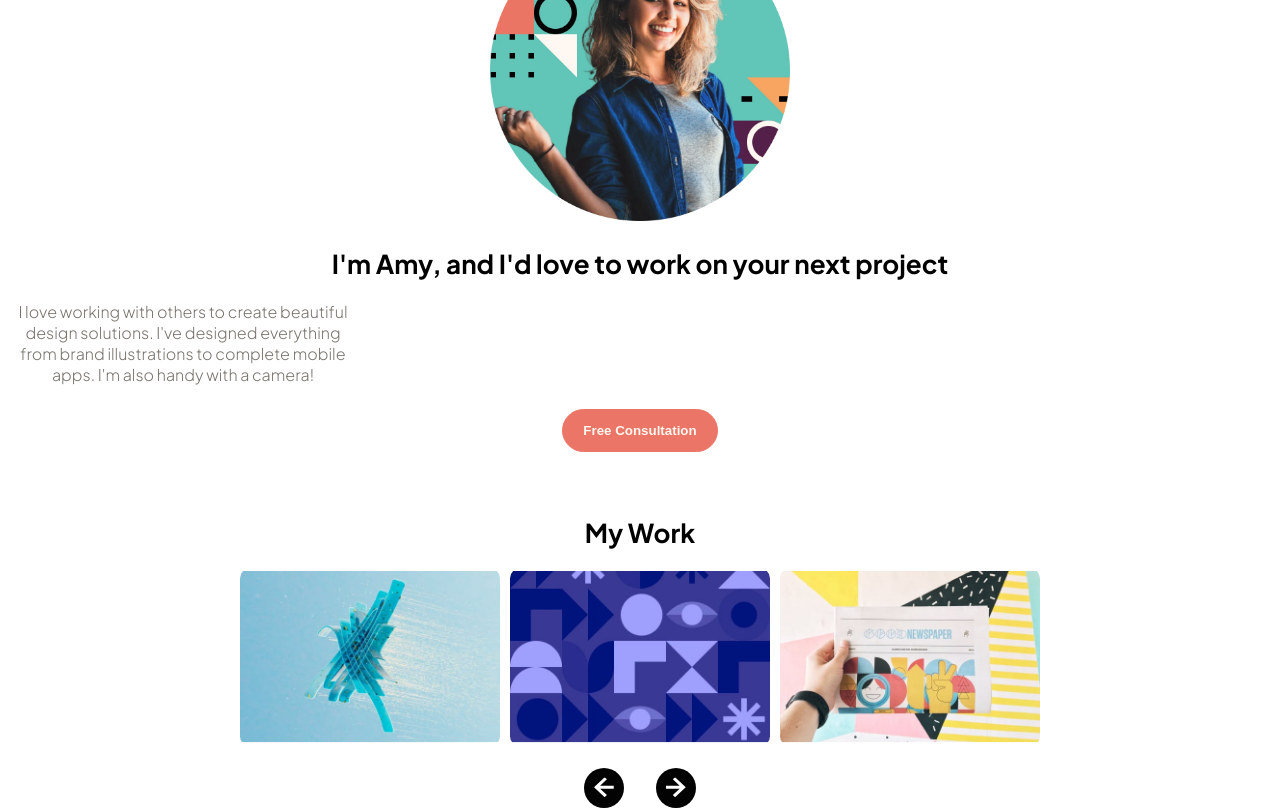
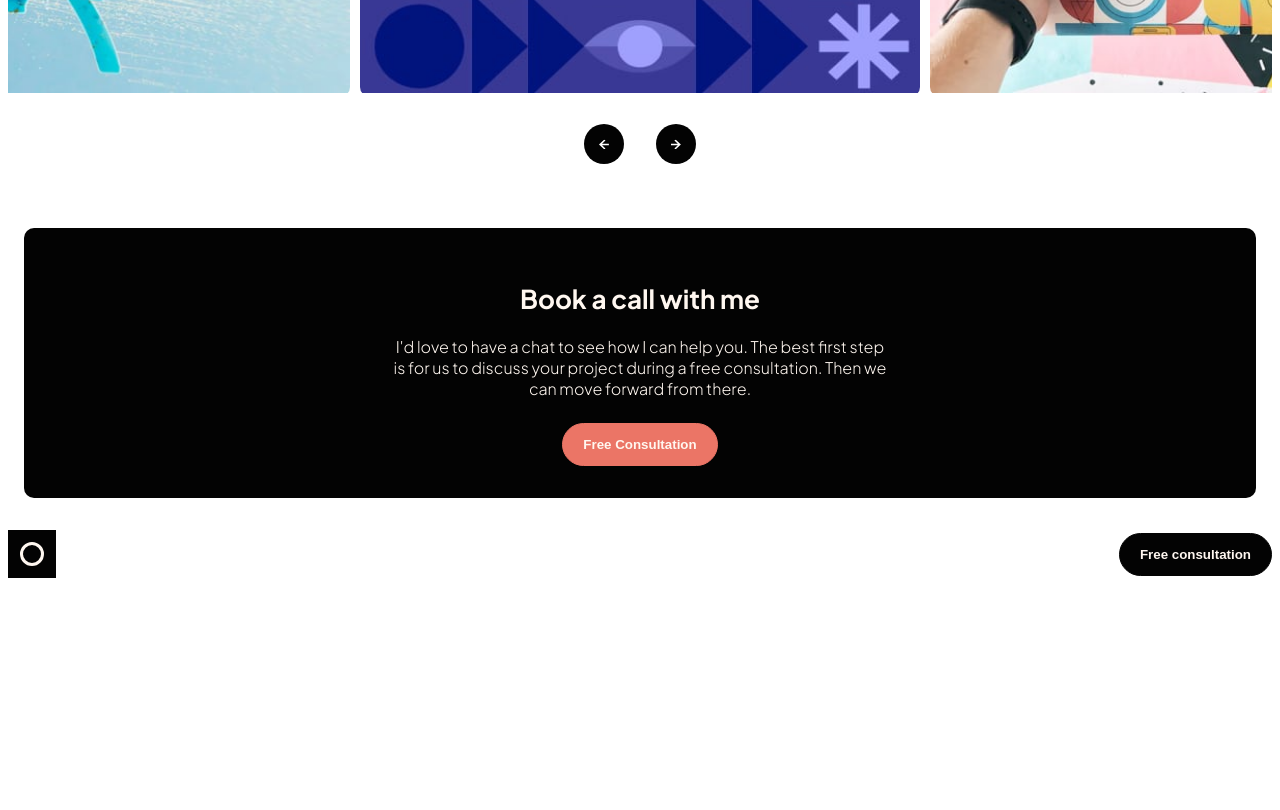
Before and after one commit to Lfrancos/fm-sp-portafolio, a Next.js app: page / in a window 1280 px wide. Shown: the part 1780-2590 px from the top of the page. After the commit the page ends 2366 px from the top, so only its background shows below. Built offline with nearby package versions, Linux system fonts and the light colour scheme.

Commit message:
added hover for buttons and fixed grid and about styles for tablet

```diff
--- a/src/components/ui/Button.module.scss
+++ b/src/components/ui/Button.module.scss
@@ -1,3 +1,6 @@
+@use '../../styles/variables.module.scss' as *;
+@use '../../styles/mixins.module.scss' as *;
+
 
 .button {
      padding: 13px 20px;
@@ -5,14 +8,23 @@
      font-size: 14;
      font-weight: 700;
      border: 1px solid hsl(var(--color-white));
+     cursor: pointer;
 }
 .black {
      background-color: hsl(var(--color-black));
      color: hsl(var(--color-white));
      border: 1px solid hsl(var(--color-black));
+     &:hover {
+          background-color: hsl(var(--color-purple));
+          border: 1px solid hsl(var(--color-purple));
+     }
 }
 .red {
      background-color: hsl(var(--color-orange-red));
      color: hsl(var(--color-white));
      border: 1px solid hsl(var(--color-orange-red));
+     &:hover {
+          background-color: hsl(var(--color-orange));
+          border: 1px solid hsl(var(--color-orange));
+     }
 }
--- a/src/components/ui/Gallery.module.scss
+++ b/src/components/ui/Gallery.module.scss
@@ -1,3 +1,7 @@
+@use '../../styles/variables.module.scss' as *;
+@use '../../styles/mixins.module.scss' as *;
+
+
 
 .gallery {
     margin: 4rem auto;
@@ -6,8 +10,11 @@
         overflow: hidden;
         position: relative;
         width: 100%;
-        min-height: 173px;
+        min-height: 215px;
         margin-bottom: 1.5rem;
+        @include breakpoint($ipad) {
+            min-height: 360px;
+        }
     }
 }
 .arrows {
@@ -30,24 +37,27 @@
     position: absolute;
     top: 50%;
     left: 50%;
-    transform: translate(-50%, -45%)
+    transform: translate(-50%, -55%)
 }
+
+
 .images {
+    padding: 0;
     position: absolute;
     top: 50%;
     left: 50%;
     width: 800px;
-    margin-bottom: 2rem;
     display: flex;
     justify-content: center;
+    align-items: center;
     gap: 10px;
-    transform: translate(-50%, -50%)
+    transform: translate(-50%, -50%);
+    @include breakpoint($ipad) {
+        width: 1700px;
+    }
 
 }
 .image {
-    margin: 0 auto;
-    width: fit-content;
     overflow: hidden;
     border-radius: 10px;
-    // padding: 300px;
 }
--- a/src/components/ui/Gallery.tsx
+++ b/src/components/ui/Gallery.tsx
@@ -39,24 +39,24 @@ export const Gallery = () => {
           <div className={styles.image}>
             <Image
               src={`/assets/${gallery[before]}`}
-              width={300}
-              height={200}
+              width={800}
+              height={500}
               alt="im"
             />
           </div>
           <div className={styles.image}>
             <Image
               src={`/assets/${gallery[currentImage]}`}
-              width={300}
-              height={200}
+              width={800}
+              height={500}
               alt="im"
             />
           </div>
           <div className={styles.image}>
             <Image
               src={`/assets/${gallery[after]}`}
-              width={300}
-              height={200}
+              width={800}
+              height={500}
               alt="im"
             />
           </div>
@@ -71,8 +71,8 @@ export const Gallery = () => {
             <Image
               src="/assets/icon-arrow-left.svg"
               alt="arrow"
-              width={20}
-              height={20}
+              width={10}
+              height={10}
             />
           </div>
         </div>
@@ -81,8 +81,8 @@ export const Gallery = () => {
             <Image
               src="/assets/icon-arrow-right.svg"
               alt="arrow"
-              width={20}
-              height={20}
+              width={10}
+              height={10}
             />
           </div>
         </div>
--- a/src/components/ui/NavBar.module.scss
+++ b/src/components/ui/NavBar.module.scss
@@ -1,3 +1,7 @@
+@use '../../styles/variables.module.scss' as *;
+@use '../../styles/mixins.module.scss' as *;
+
+
 .navContainer {
     display: flex;
     justify-content: space-between;
--- a/src/pages/index.module.scss
+++ b/src/pages/index.module.scss
@@ -1,3 +1,6 @@
+@use "../styles//variables.module.scss" as *;
+@use "../styles/mixins.module.scss" as *;
+
 .intro {
   text-align: center;
   max-width: 350px;
@@ -8,7 +11,11 @@
     margin-bottom: 2rem;
     // max-width: 300;
   }
+  @include breakpoint($ipad) {
+    max-width: 550px;
   }
+}
+
 .mosaic {
   display: grid;
   gap: 20px;
@@ -22,10 +29,24 @@
     "illustrations illustrations"
     "photography photography"
     "motionGraphics motionGraphics";
+
+  // @media screen and (min-width: 700px) {
+
+  // }
+  @include breakpoint($ipad) {
+    grid-template-columns: repeat(4, 1fr);
+    grid-template-areas:
+      "graphicDesign graphicDesign uiUx apps"
+      "graphicDesign graphicDesign illustrations illustrations"
+      "photography photography motionGraphics motionGraphics";
+    padding: 2rem;
+    margin-bottom: 2rem;
+  }
+
   .gridItem {
     border-radius: 10px;
     padding: 1rem;
-      text-align:floor($number: 0);
+    text-align: floor($number: 0);
     font-size: 24px;
     font-weight: 700;
     color: hsl(var(--color-white));
@@ -73,18 +94,42 @@
 
 .about {
   margin: 0 auto;
+  text-align: center;
+  @include breakpoint($ipad) {
+    display: flex;
+    justify-content: center;
+    align-items: center;
+    padding: 2rem;
+    & .button {
+      margin: 0 auto;
+      text-align: center;
+    }
+  }
 
-    text-align: center;
   &.image {
-
     width: 300px;
     height: 300px;
     overflow: hidden;
     margin-bottom: 3rem;
   }
+  .textContainer {
+    text-align: center;
+    @include breakpoint($ipad) {
+      max-width: 270px;
+      text-align: left;
+      padding: 2rem;
+    }
+  }
+
   & p {
+    margin: 0 auto;
     max-width: 350px;
     margin-bottom: 1.5rem;
+    @include breakpoint($ipad) {
+      margin: 0;
+      margin-bottom: 1.5rem;
+      width: 100%;
+    }
   }
 }
 .bookings {
@@ -96,6 +141,9 @@
   margin-bottom: 2rem;
   text-align: center;
   & p {
+    margin: 0 auto;
     color: hsl(var(--color-white));
+    max-width: 500px;
+    margin-bottom: 1.5rem;
   }
 }
--- a/src/pages/index.tsx
+++ b/src/pages/index.tsx
@@ -54,7 +54,7 @@ const Home: NextPage = () => {
               height={300}
             />
           </div>
-          <div>
+          <div className={styles.textContainer}>
             <h2>
               I&apos;m Amy, and I&apos;d love to work on your next project
             </h2>
--- a/src/styles/globals.scss
+++ b/src/styles/globals.scss
@@ -1,3 +1,4 @@
+
 :root {
     --color-black: 0, 0%, 1%;
     --color-purple: 252, 66%, 62%;
--- /dev/null
+++ b/src/styles/mixins.module.scss
@@ -0,0 +1,7 @@
+
+
+@mixin breakpoint($size) {
+    @media screen  and (min-width: $size) {
+        @content;
+    }
+}
--- /dev/null
+++ b/src/styles/variables.module.scss
@@ -0,0 +1,2 @@
+
+$ipad: 768px;
```
Lines whose indentation alone changed are shown as unchanged.
